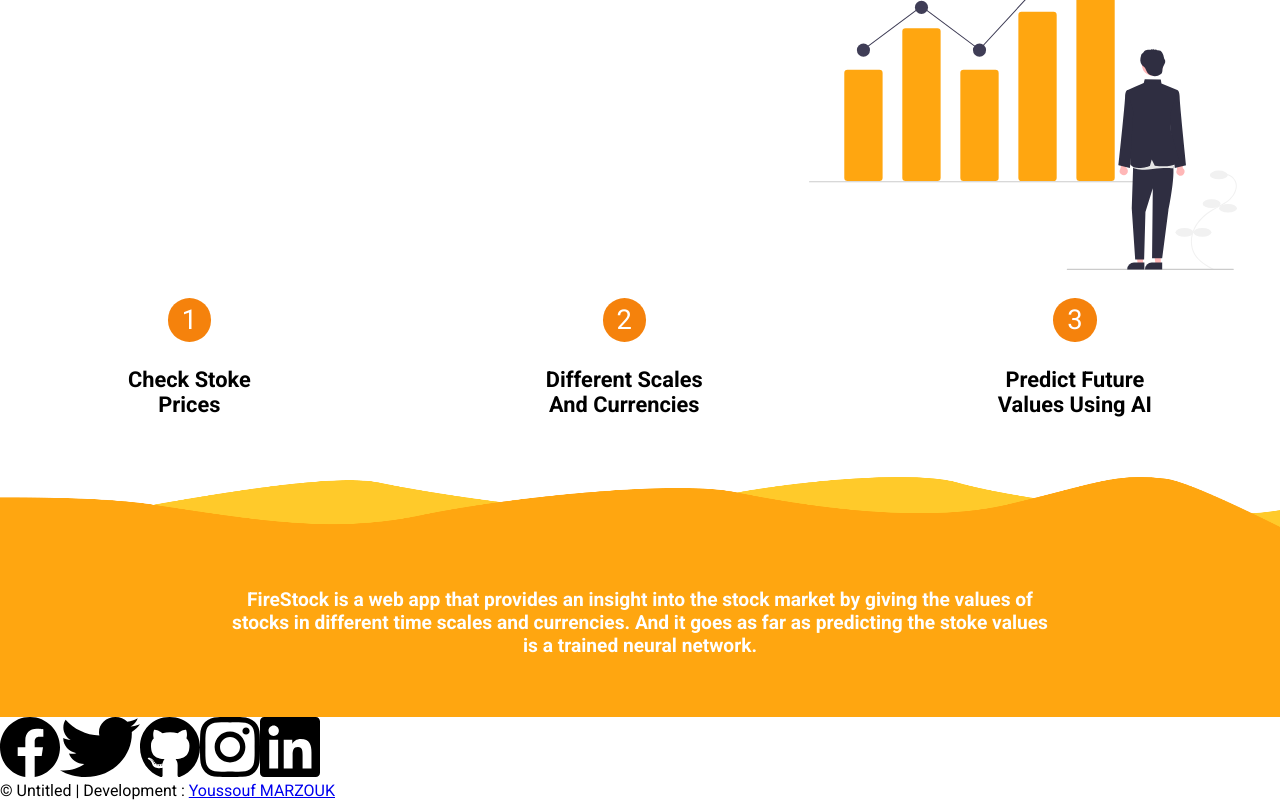
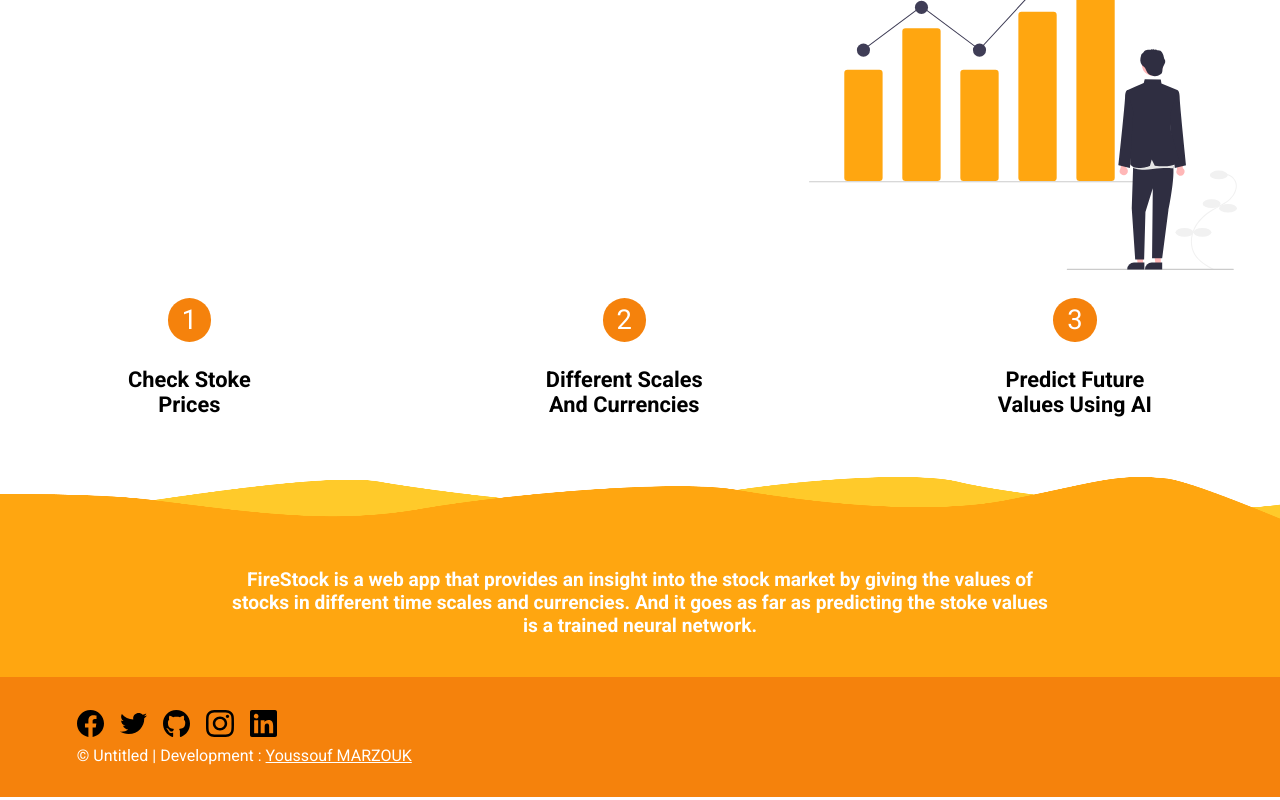
Before and after one commit to marzouk2002/-firestock, a React (Create React App) app: page / in a window 1280 px wide. Shown: the part 422-1222 px from the top of the page. Built offline with nearby package versions, Linux system fonts and the light colour scheme.

Commit message:
footer done

```diff
--- a/src/components/Home.js
+++ b/src/components/Home.js
@@ -62,6 +62,7 @@ export default function Home() {
                 </section>
             </main>
             <footer>
+                <div className="content">
                     <div className="social-links">
                         <a href="!#" target="_blank"><img src={facebook} alt="" /></a>
                         <a href="!#" target="_blank"><img src={twitter} alt="" /></a>
@@ -72,6 +73,7 @@ export default function Home() {
                     <div>
                         <p>© Untitled | Development : <a href="https://github.com/marzouk2002" rel="noreferrer" target="_blank">Youssouf MARZOUK</a></p>
                     </div>
+                </div>
             </footer>
         </div>
     )
--- a/src/css/components/Home.css
+++ b/src/css/components/Home.css
@@ -106,7 +106,7 @@ header a:hover {
 
 .sec-3 {
   margin-top: 4vh;
-  min-height: 30vh;
+  min-height: 25vh;
   background: url("../images/footer-bg.png") no-repeat;
   background-size: 100% 100%;
   display: grid;
@@ -122,4 +122,37 @@ header a:hover {
   font-weight: 600;
 }
 
+footer {
+  background-color: #f5820c;
+  min-height: 15vh;
+  display: grid;
+  place-items: center;
+}
+footer .content {
+  width: 88%;
+}
+footer .social-links {
+  width: 200px;
+  padding-bottom: 0.3rem;
+  display: flex;
+  align-items: center;
+  justify-content: space-between;
+}
+footer .social-links img {
+  width: 1.7rem;
+  transition: 0.3s transform ease-in-out;
+}
+footer .social-links img:hover {
+  transform: scale(1.2);
+}
+footer * {
+  color: white;
+}
+footer a {
+  transition: letter-spacing ease-in-out 0.4s;
+}
+footer a:hover {
+  letter-spacing: 2px;
+}
+
 /*# sourceMappingURL=Home.css.map */
--- a/src/css/index.css
+++ b/src/css/index.css
@@ -106,7 +106,7 @@ header a:hover {
 
 .sec-3 {
   margin-top: 4vh;
-  min-height: 30vh;
+  min-height: 25vh;
   background: url("../images/footer-bg.png") no-repeat;
   background-size: 100% 100%;
   display: grid;
@@ -122,6 +122,39 @@ header a:hover {
   font-weight: 600;
 }
 
+footer {
+  background-color: #f5820c;
+  min-height: 15vh;
+  display: grid;
+  place-items: center;
+}
+footer .content {
+  width: 88%;
+}
+footer .social-links {
+  width: 200px;
+  padding-bottom: 0.3rem;
+  display: flex;
+  align-items: center;
+  justify-content: space-between;
+}
+footer .social-links img {
+  width: 1.7rem;
+  transition: 0.3s transform ease-in-out;
+}
+footer .social-links img:hover {
+  transform: scale(1.2);
+}
+footer * {
+  color: white;
+}
+footer a {
+  transition: letter-spacing ease-in-out 0.4s;
+}
+footer a:hover {
+  letter-spacing: 2px;
+}
+
 * {
   margin: 0;
   padding: 0;
--- a/src/scss/components/Home.scss
+++ b/src/scss/components/Home.scss
@@ -111,7 +111,7 @@ header {
 
 .sec-3 {
   margin-top: 4vh;
-  min-height: 30vh;
+  min-height: 25vh;
   background: url('../images/footer-bg.png') no-repeat;
   background-size: 100% 100%;
   display: grid;
@@ -127,3 +127,42 @@ header {
     font-weight: 600;
   }
 }
+
+footer {
+  background-color: $pr-color-fd;
+  min-height: 15vh;
+  display: grid;
+  place-items: center;
+
+  .content {
+    width: 88%;
+  }
+
+  .social-links {
+    width: 200px;
+    padding-bottom: 0.3rem;
+    display: flex;
+    align-items: center;
+    justify-content: space-between;
+    & img {
+      width: 1.7rem;
+      transition: 0.3s transform ease-in-out;
+
+      &:hover {
+        transform: scale(1.2);
+      }
+    }
+  }
+
+  * {
+    color: white;
+  }
+
+  a {
+    transition: letter-spacing ease-in-out 0.4s;
+
+    &:hover {
+      letter-spacing: 2px;
+    }
+  }
+}
```
Also changed, not shown: 2 other files (tests, documents, lock files or other folders). Lines whose indentation alone changed are shown as unchanged.
